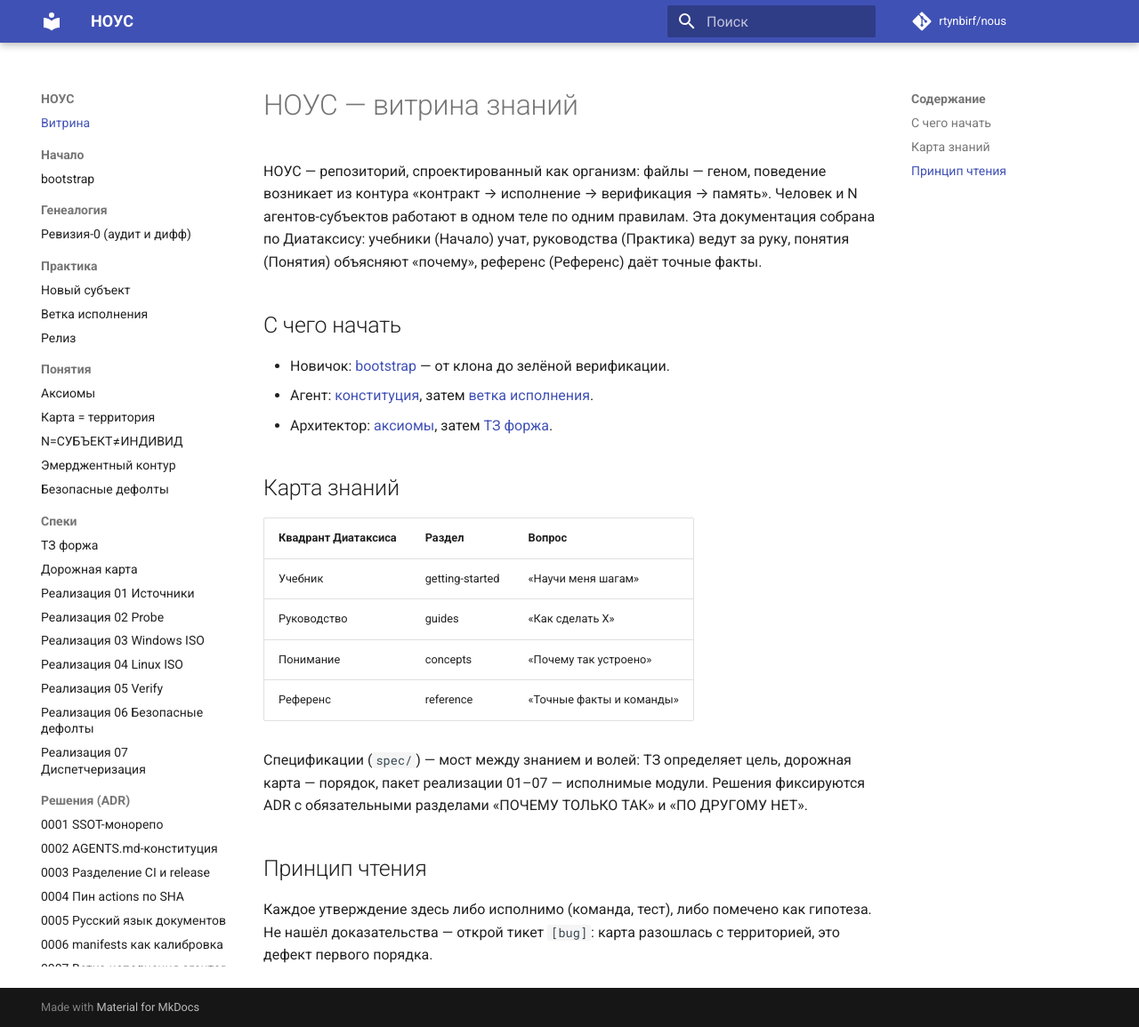
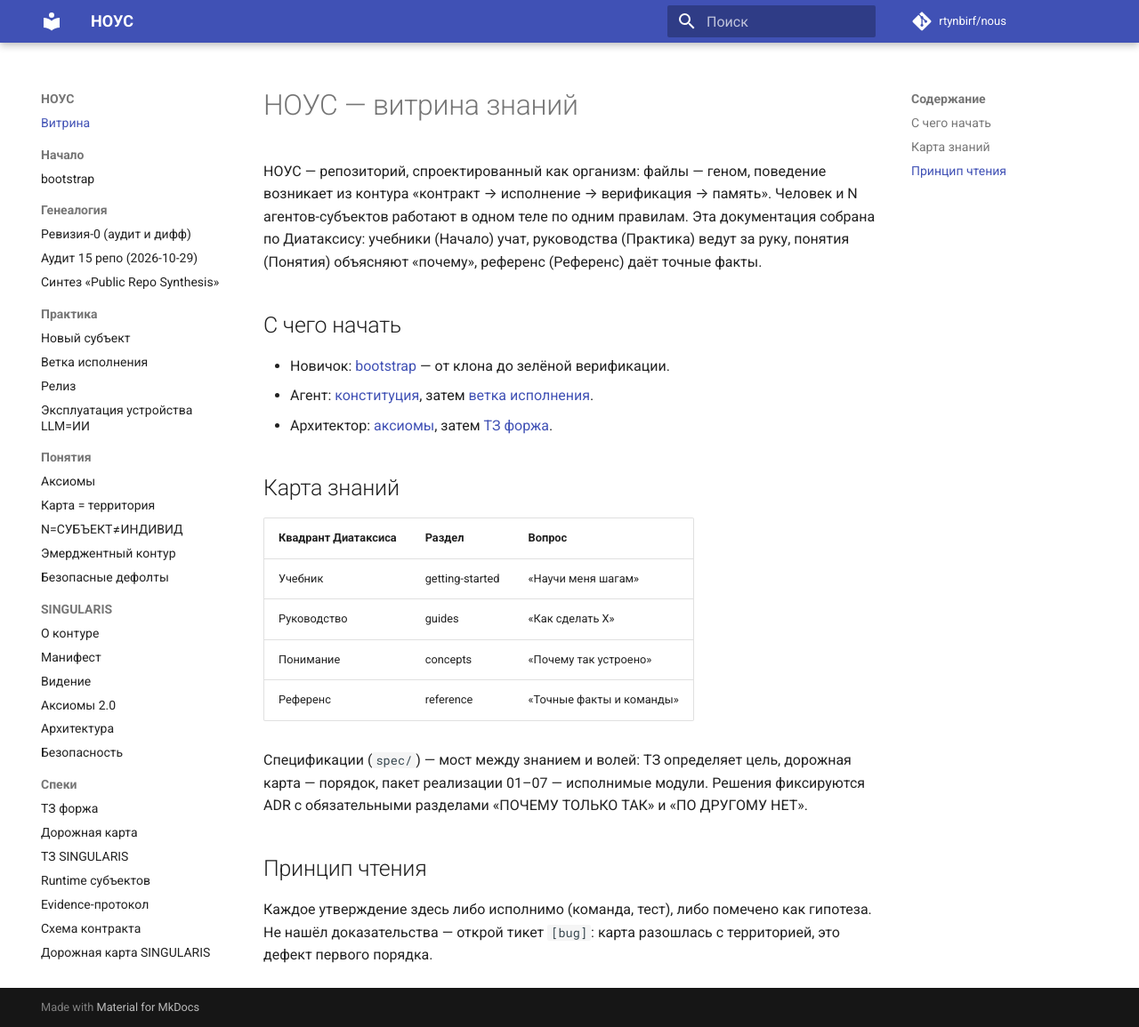
Before and after one commit to rtynbirf/nous, an MkDocs documentation site: the page built from docs/index.md, in a window 1280 px wide and 1155 px high. Shown: the whole window at 89% size. Built offline with MkDocs 1.6.1 and Material for MkDocs 9.7.7, drawn with Linux system fonts in a browser that asks for light colours; comment, search, counter and statistics services are not loaded.

Commit message:
docs: nav +2 — эксплуатация LLM=ИИ (Практика) и верификация (Референс)

```diff
--- a/mkdocs.yml
+++ b/mkdocs.yml
@@ -27,19 +27,34 @@ nav:
       - bootstrap: getting-started/01-bootstrap.md
   - Генеалогия:
       - Ревизия-0 (аудит и дифф): genesis/revision-0.md
+      - Аудит 15 репо (2026-10-29): genesis/audit-2026-10-29.md
+      - Синтез «Public Repo Synthesis»: genesis/sintez-public-repo-synthesis.md
   - Практика:
       - Новый субъект: guides/new-subject.md
       - Ветка исполнения: guides/execution-branch.md
       - Релиз: guides/release.md
+      - Эксплуатация устройства LLM=ИИ: guides/llm-device-operation.md
   - Понятия:
       - Аксиомы: concepts/axioms.md
       - Карта = территория: concepts/map-territory.md
       - N=СУБЪЕКТ≠ИНДИВИД: concepts/subjects.md
       - Эмерджентный контур: concepts/emergence.md
       - Безопасные дефолты: concepts/safe-defaults.md
+  - SINGULARIS:
+      - О контуре: singularis/index.md
+      - Манифест: singularis/manifest.md
+      - Видение: singularis/vision.md
+      - Аксиомы 2.0: singularis/axioms-v2.md
+      - Архитектура: singularis/architecture.md
+      - Безопасность: singularis/safety-governance.md
   - Спеки:
       - ТЗ форжа: spec/tz-nous-forge.md
       - Дорожная карта: spec/roadmap.md
+      - ТЗ SINGULARIS: spec/singularis/tz-singularis.md
+      - Runtime субъектов: spec/singularis/runtime-spec.md
+      - Evidence-протокол: spec/singularis/evidence-protocol.md
+      - Схема контракта: spec/singularis/contract-schema.md
+      - Дорожная карта SINGULARIS: spec/roadmap-singularis.md
       - Реализация 01 Источники: spec/implementation/01-sources.md
       - Реализация 02 Probe: spec/implementation/02-probe.md
       - Реализация 03 Windows ISO: spec/implementation/03-windows-iso.md
@@ -58,7 +73,12 @@ nav:
       - 0008 actions.lock позже: decisions/0008-actions-lock-deferred.md
       - 0009 CI-раннер = одноразовый хост: decisions/0009-ci-forge-runner.md
       - 0010 pins.yaml — единственный lockfile: decisions/0010-pins-yaml-single-lockfile.md
+      - 0011 Журнал доказательств: decisions/0011-evidence-ledger.md
+      - 0012 Доктрина секретов: decisions/0012-secrets-doctrine.md
+      - 0013 Принятие SINGULARIS: decisions/0013-singularis-adoption.md
   - Референс:
       - Структура: reference/structure.md
+      - Верификация LLM=ИИ: reference/llm-device-verification.md
       - Команды: reference/commands.md
       - Базовый уровень безопасности: reference/security-baseline.md
+      - Каталог инструментов: reference/tools-catalog.md
```
